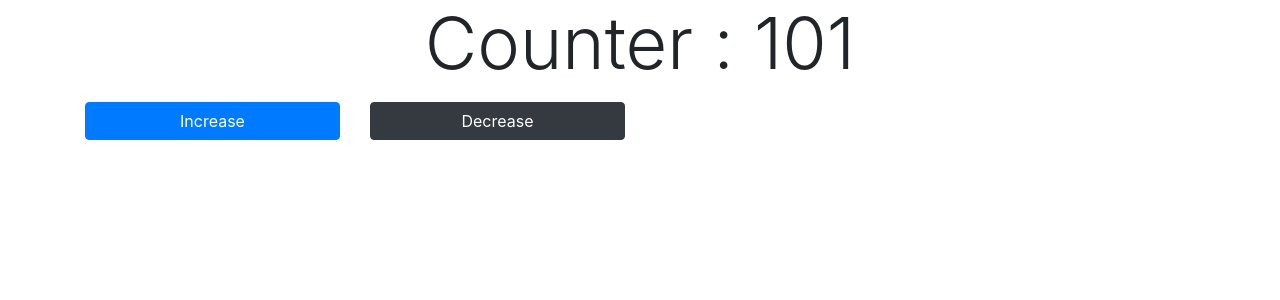
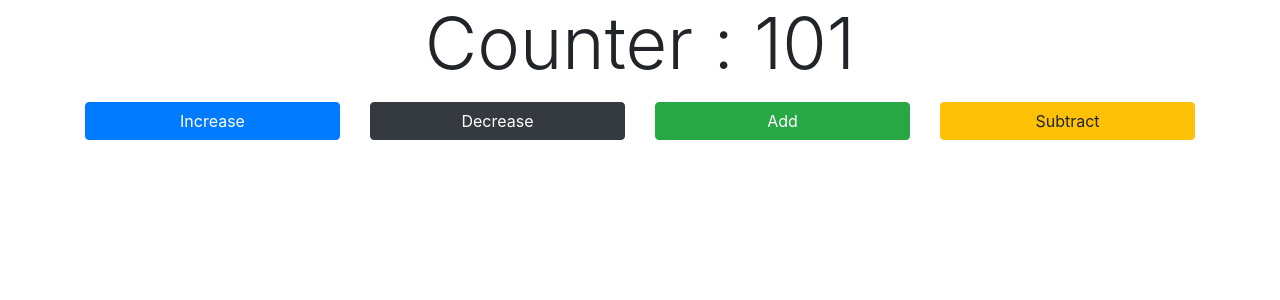
Before and after one commit to synergy2411/incedo-b1, a React (Create React App) app in the folder react-demo/notes-app/: page /hooks in a window 1280 px wide. Shown: the top 300 px of the page. Built offline with nearby package versions, Linux system fonts and the light colour scheme.

Commit message:
action creator added

```diff
--- a/react-demo/notes-app/src/components/Counter/Counter.js
+++ b/react-demo/notes-app/src/components/Counter/Counter.js
@@ -18,8 +18,18 @@ class Counter extends Component {
                         <button className="btn btn-dark btn-block"
                             onClick={this.props.onDecrease}>Decrease</button>
                     </div>
-                    <div className="col-sm-3 col-md-3"></div>
-                    <div className="col-sm-3 col-md-3"></div>
+                    <div className="col-sm-3 col-md-3">
+                        <button className="btn btn-success btn-block"
+                            onClick = {() => this.props.onAdd(10)}>
+                            Add
+                        </button>
+                    </div>
+                    <div className="col-sm-3 col-md-3">
+                    <button className="btn btn-warning btn-block"
+                            onClick = {() => this.props.onSubtract(5)}>
+                            Subtract
+                        </button>
+                    </div>
                 </div>
 
             </div>
@@ -42,6 +52,12 @@ const mapDispatchToProps = (dispatch) => {
         },
         onDecrease : () => {
             dispatch({type : counterActions.DECREMENT})
+        },
+        onAdd : value => {
+            dispatch({type : counterActions.ADD, value})
+        },
+        onSubtract : value => {
+            dispatch(counterActions.onSubtract(value))
         }
     }
 }
--- a/react-demo/notes-app/src/components/Counter/store/actions/counterActions.js
+++ b/react-demo/notes-app/src/components/Counter/store/actions/counterActions.js
@@ -1,2 +1,12 @@
 export const INCREMENT = 'INCREMENT';
 export const DECREMENT = 'DECREMENT';
+export const ADD = 'ADD';
+export const SUBTRACT = 'SUBTRACT';
+
+// Action Creator
+export function onSubtract(value){
+    return {
+        type : SUBTRACT,
+        value
+    }
+}
--- a/react-demo/notes-app/src/components/Counter/store/reducers/rootReducer.js
+++ b/react-demo/notes-app/src/components/Counter/store/reducers/rootReducer.js
@@ -17,6 +17,16 @@ function rootReducer(state = defaultState, action){
                 counter : state.counter - 1
             }
         }
+        case counterActions.ADD :{
+            return {
+                counter : state.counter + action.value
+            }
+        }
+        case counterActions.SUBTRACT :{
+            return {
+                counter : state.counter - action.value
+            }
+        }
         default:
             return state;
     }
--- a/react-demo/notes-app/src/components/RefsDemo/RefsDemo.js
+++ b/react-demo/notes-app/src/components/RefsDemo/RefsDemo.js
@@ -2,17 +2,31 @@ import React, { Component } from 'react';
 
 class RefsDemo extends Component {
     inputRef = React.createRef();
+    state = {
+        input2 : ''
+    }
 
     onHandleSubmit = (event) => {
         event.preventDefault();
         console.log("REF Element - ", this.inputRef.current.value);
     }
+
+    onInput = (event) => {
+        this.setState({
+            input2 : event.target.value
+        })
+    }
     render() {
         return (
             <div>
                 <form>
+                    {/* Uncontrolled Element */}
                     <label>Input 1 : </label>
                     <input type="text" ref={this.inputRef} />
+
+                    {/* Ccontrolled Element */}
+                    <label>Input 2 : </label>
+                    <input type="text" value={this.state.input2} onChange={this.onInput} />
 
                     <button onClick={this.onHandleSubmit}>Submit</button>
                 </form>
```
